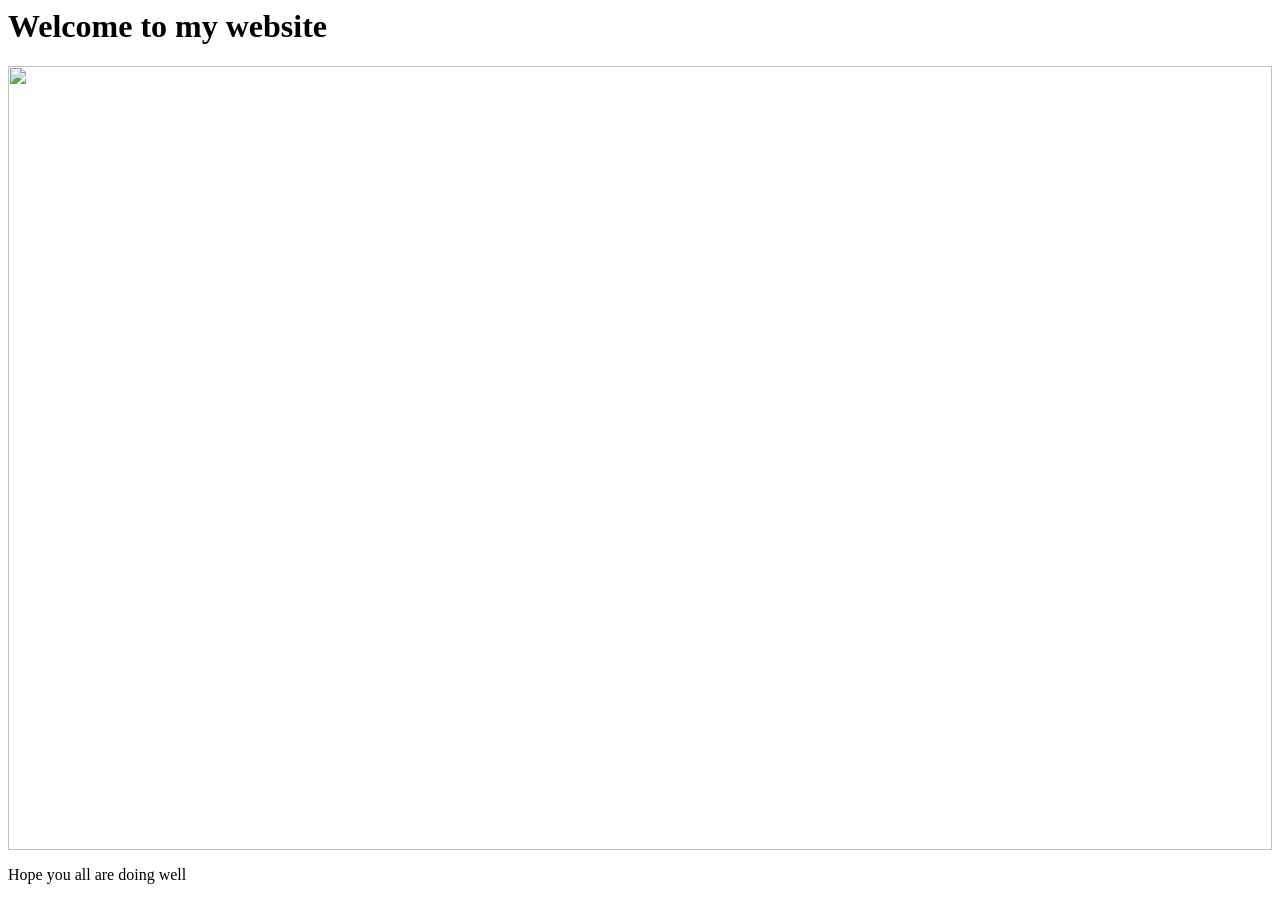
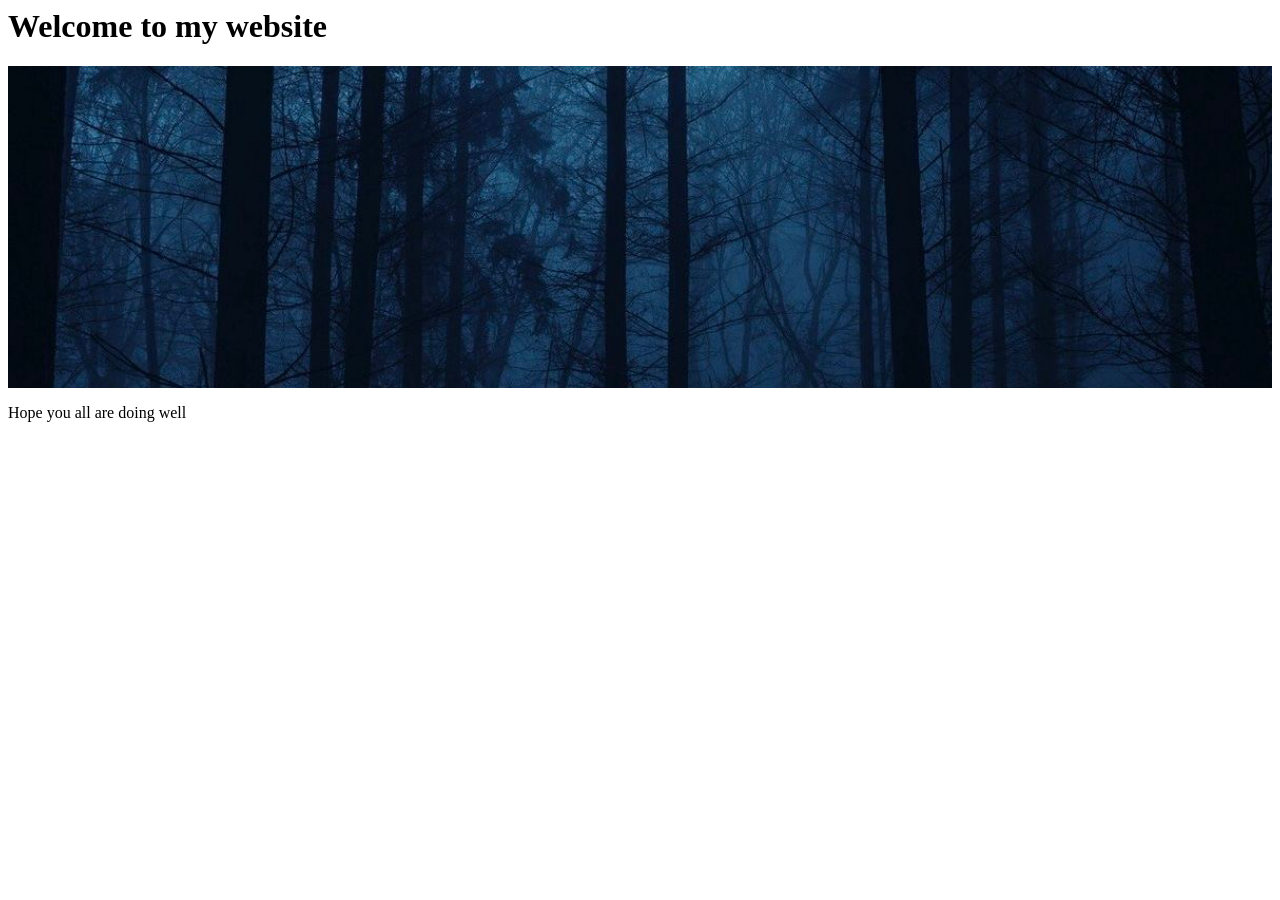
Before and after one commit to JesiAld/JesiAld.github.io, a plain HTML site: page index.html in a window 1280 px wide. After the commit the page ends 800 px from the top, so only its background shows below. Drawn offline with Linux system fonts and the light colour scheme.

Commit message:
Update image source in index.html

```diff
--- a/index.html
+++ b/index.html
@@ -6,7 +6,7 @@
       width: 100%;
     }
   </style>
-  <img src="library_2.jpg" width = "1200">
+  <img src="49425d6424d1e9385c69a5eca353fa8b.jpg">
   <p>Hope you all are doing well</p>
 </body>
 </html>
```
